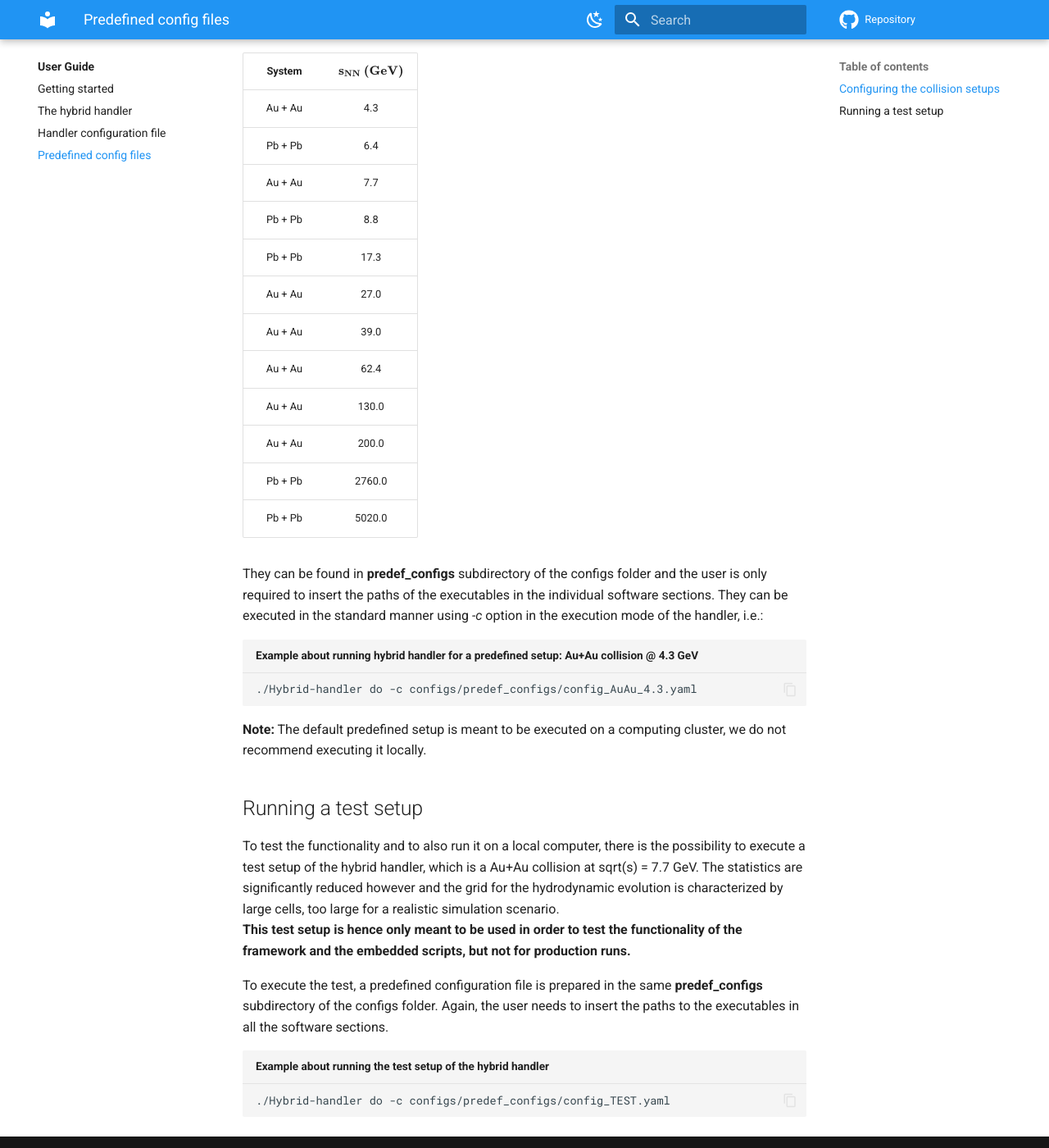
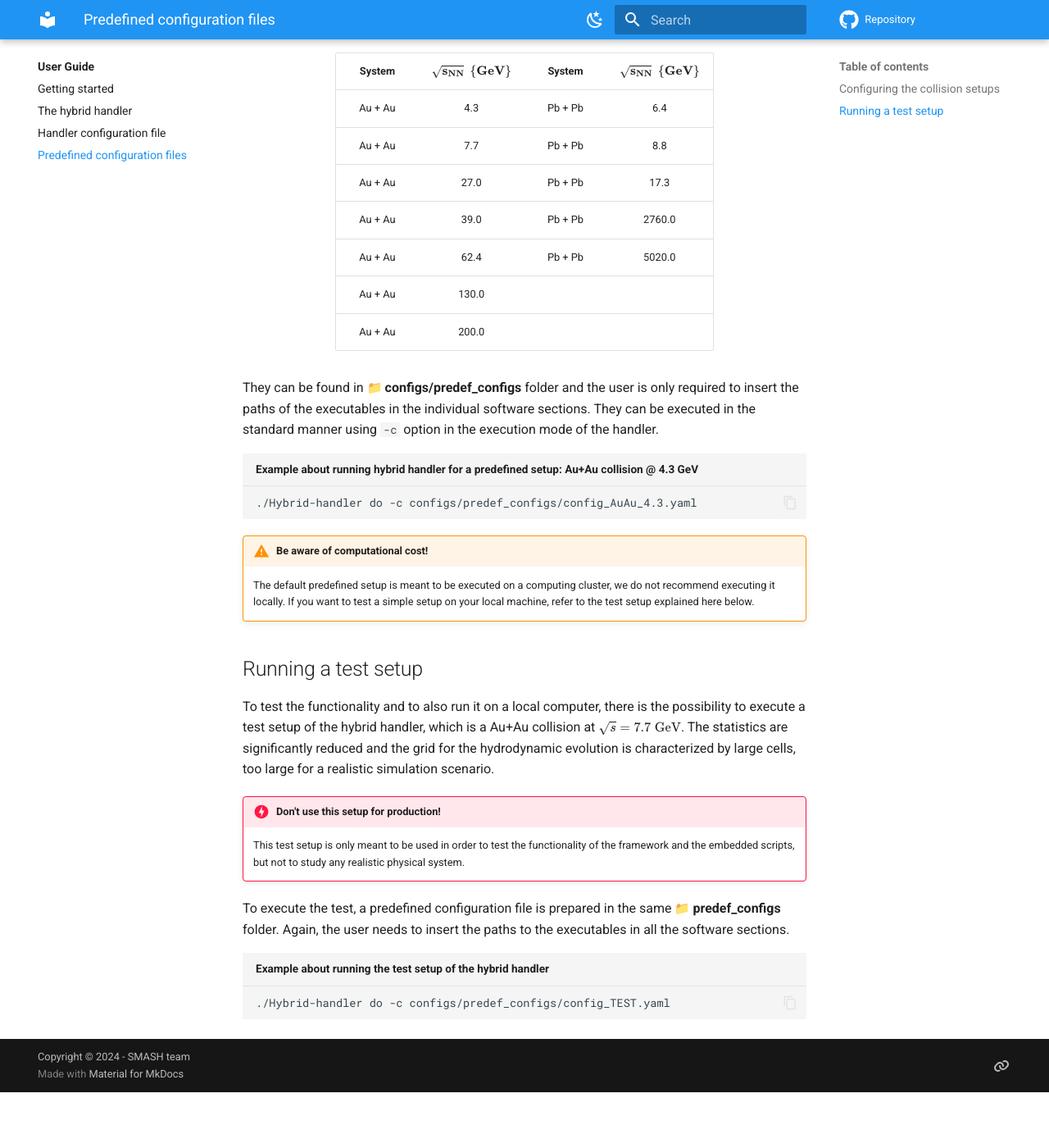
Before and after one commit to smash-transport/smash-vhlle-hybrid, an MkDocs documentation site: the page built from docs/user/predef-configs.md, in a window 1280 px wide and 1400 px high, scrolled down 359 px. Shown: the whole window at 82% size. Built offline with MkDocs 1.6.1 and Material for MkDocs 9.7.7, drawn with Linux system fonts in a browser that asks for light colours; emoji names are drawn with the system emoji font; comment, search, counter and statistics services are not loaded; the version menu is left out; after the commit the page ends 1691 px from its top, so only the background shows below that; some of the changed text lies outside the part shown.

Commit message:
Restyle documentation about predefined configuration files

````diff
--- a/docs/user/predef-configs.md
+++ b/docs/user/predef-configs.md
@@ -2,39 +2,43 @@
 
 ## Configuring the collision setups
 There are several complete handler configuration files prepared for the user to run the hybrid handler in its entirety for different collision systems and energies.
-The shear viscosities applied are taken from *Karpenko et al.: Phys.Rev.C 91 (2015)* and the longitudinal and transversal smearing parameters are adjusted to improve agreement with experimental data.
-The supported collision systems are:
+The shear viscosities applied are taken from [:newspaper: *Karpenko et al.: Phys.Rev.C 91 (2015)*](https://journals.aps.org/prc/abstract/10.1103/PhysRevC.91.014906) and the longitudinal and transversal smearing parameters are adjusted to improve agreement with experimental data.
+The supported collision systems are listed in the following table.
 
-| System      |  $\mathbf{s_{NN} \; (GeV)}$ |
-| :---------: | :----------------------------------: |
-| Au + Au     |  4.3     |
-| Pb + Pb     |  6.4     |
-| Au + Au     |  7.7     |
-| Pb + Pb     |  8.8     |
-| Pb + Pb     |  17.3    |
-| Au + Au     |  27.0    |
-| Au + Au     |  39.0    |
-| Au + Au     |  62.4    |
-| Au + Au     |  130.0   |
-| Au + Au     |  200.0   |
-| Pb + Pb     |  2760.0  |
-| Pb + Pb     |  5020.0  |
+<div class="center-table" markdown>
 
-They can be found in **predef_configs** subdirectory of the configs folder and the user is only required to insert the paths of the executables in the individual software sections.
-They can be executed in the standard manner  using *-c* option in the execution mode of the handler, i.e.:
+| System      |  $\mathbf{\sqrt{s_{NN}} \;\: \{GeV\}}$ | System      |  $\mathbf{\sqrt{s_{NN}} \;\: \{GeV\}}$ |
+| :---------: | :------------------------------------: | :---------: | :------------------------------------: |
+| Au + Au     |  4.3     |     Pb + Pb     |  6.4     |
+| Au + Au     |  7.7     |     Pb + Pb     |  8.8     |
+| Au + Au     |  27.0    |     Pb + Pb     |  17.3    |
+| Au + Au     |  39.0    |     Pb + Pb     |  2760.0  |
+| Au + Au     |  62.4    |     Pb + Pb     |  5020.0  |
+| Au + Au     |  130.0   |||
+| Au + Au     |  200.0   |||
+
+</div>
+
+They can be found in :file_folder: **configs/predef_configs** folder and the user is only required to insert the paths of the executables in the individual software sections.
+They can be executed in the standard manner using `-c` option in the execution mode of the handler.
 
 ``` title="Example about running hybrid handler for a predefined setup: Au+Au collision @ 4.3 GeV"
 ./Hybrid-handler do -c configs/predef_configs/config_AuAu_4.3.yaml
 ```
-**Note:** The default predefined setup is meant to be executed on a computing cluster, we do not recommend executing it locally.
+
+!!! warning "Be aware of computational cost!"
+    The default predefined setup is meant to be executed on a computing cluster, we do not recommend executing it locally.
+    If you want to test a simple setup on your local machine, refer to the test setup explained here below.
 
 ## Running a test setup
 
-To test the functionality and to also run it on a local computer, there is the possibility to execute a test setup of the hybrid handler, which is a Au+Au collision at sqrt(s) = 7.7 GeV.
-The statistics are significantly reduced however and the grid for the hydrodynamic evolution is characterized by large cells, too large for a realistic simulation scenario. <br>
-**This test setup is hence only meant to be used in order to test the functionality of the framework and the embedded scripts, but not for production runs.**
+To test the functionality and to also run it on a local computer, there is the possibility to execute a test setup of the hybrid handler, which is a Au+Au collision at $\small\sqrt{s} = 7.7\;\mathrm{GeV}$.
+The statistics are significantly reduced and the grid for the hydrodynamic evolution is characterized by large cells, too large for a realistic simulation scenario.
 
-To execute the test, a predefined configuration file is prepared in the same **predef_configs** subdirectory of the configs folder. Again, the user needs to insert the paths to the executables in all the software sections.
+!!! danger "Don't use this setup for production!"
+    This test setup is only meant to be used in order to test the functionality of the framework and the embedded scripts, but not to study any realistic physical system.
+
+To execute the test, a predefined configuration file is prepared in the same :file_folder: **predef_configs** folder. Again, the user needs to insert the paths to the executables in all the software sections.
 
 ``` title="Example about running the test setup of the hybrid handler"
 ./Hybrid-handler do -c configs/predef_configs/config_TEST.yaml
--- a/mkdocs.yml
+++ b/mkdocs.yml
@@ -24,7 +24,7 @@ nav:
     - Getting started: user/prerequisites.md
     - The hybrid handler: user/overview.md
     - Handler configuration file: user/configuration-file.md
-    - Predefined config files: user/predef-configs.md
+    - Predefined configuration files: user/predef-configs.md
   - Developer Guide:
     - developer/index.md
     - Overview: developer/overview.md
````
Also changed, not shown: docs/user/index.md (+2 -2 lines).
